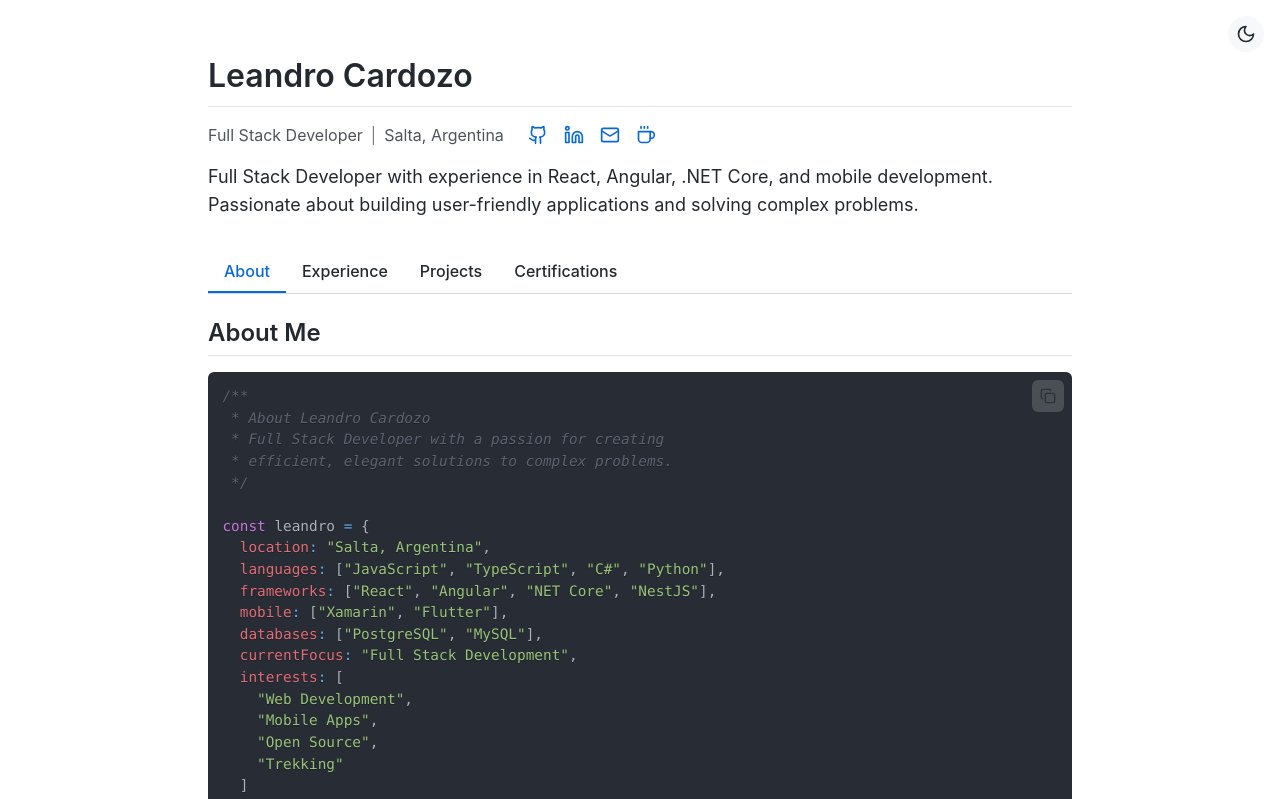
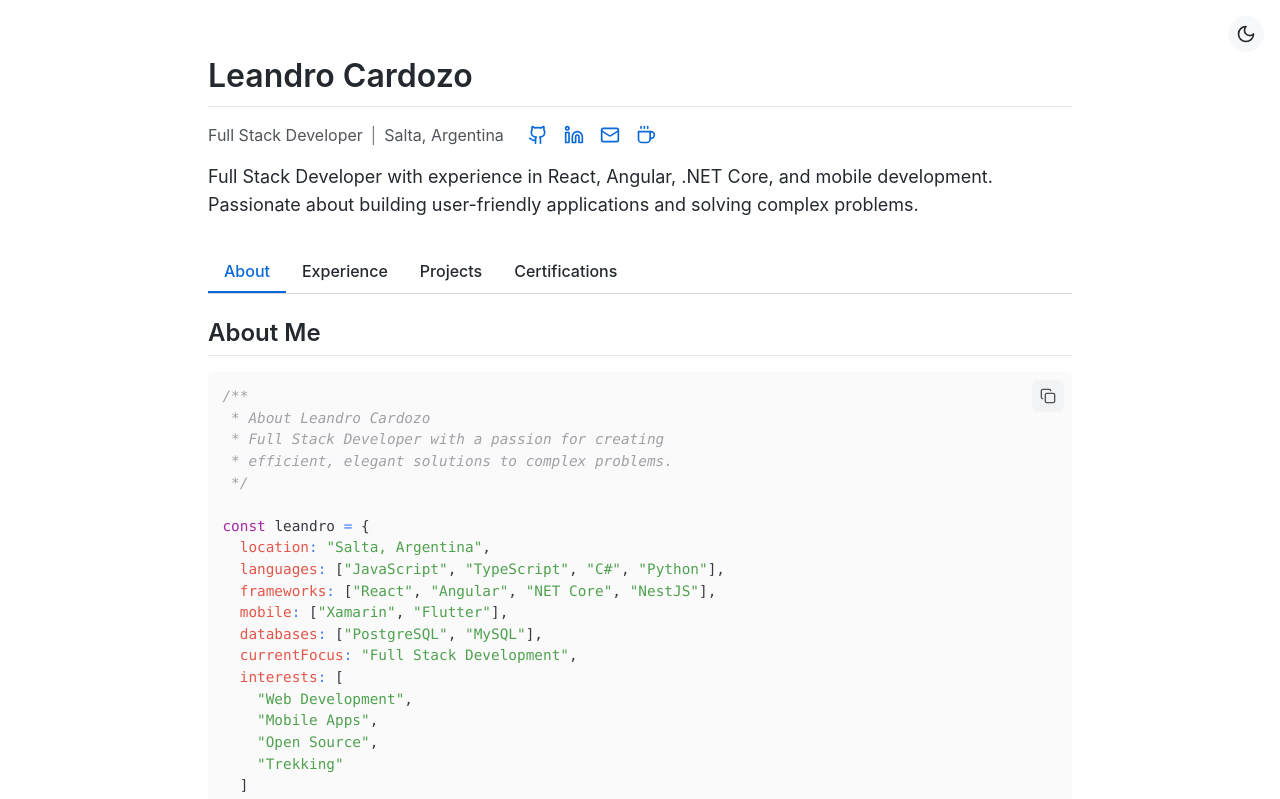
Before and after one commit to leanczo/leanczo.github.io, a React (Vite) app: page / in a window 1280 px wide. Shown: the top 799 px of the page. Built offline with nearby package versions, Linux system fonts and the light colour scheme.

Commit message:
👽 Fix theme color

```diff
--- a/src/App.tsx
+++ b/src/App.tsx
@@ -6,27 +6,33 @@ import Footer from './components/Footer';
 
 function App() {
   const [isDarkMode, setIsDarkMode] = useState(false);
+  const [isThemeReady, setIsThemeReady] = useState(false);
 
   useEffect(() => {
     // Check user preference
     const prefersDark = window.matchMedia('(prefers-color-scheme: dark)').matches;
     setIsDarkMode(prefersDark);
+    setIsThemeReady(true);
   }, []);
 
   useEffect(() => {
+    if (!isThemeReady) return;
     // Apply the theme to the document
     if (isDarkMode) {
       document.documentElement.classList.add('dark');
     } else {
       document.documentElement.classList.remove('dark');
     }
-  }, [isDarkMode]);
+  }, [isDarkMode, isThemeReady]);
 
   const toggleTheme = () => {
     setIsDarkMode(!isDarkMode);
   };
 
   useEffect(() => {
+    if (!isThemeReady) return;
+    const commentsDiv = document.querySelector('.giscus');
+    if (commentsDiv && !commentsDiv.hasChildNodes()) {
       const script = document.createElement('script');
       script.src = 'https://giscus.app/client.js';
       script.setAttribute('data-repo', 'leanczo/leanczo.github.io');
@@ -38,15 +44,30 @@ function App() {
       script.setAttribute('data-reactions-enabled', '1');
       script.setAttribute('data-emit-metadata', '0');
       script.setAttribute('data-input-position', 'bottom');
-    script.setAttribute('data-theme', 'dark');
+      script.setAttribute('data-theme', isDarkMode ? 'dark' : 'light');
       script.setAttribute('data-lang', 'en');
       script.crossOrigin = 'anonymous';
       script.async = true;
-    const commentsDiv = document.querySelector('.giscus');
-    if (commentsDiv && !commentsDiv.hasChildNodes()) {
       commentsDiv.appendChild(script);
     }
-  }, []);
+  }, [isDarkMode, isThemeReady]);
+
+  useEffect(() => {
+    if (!isThemeReady) return;
+    const iframe = document.querySelector<HTMLIFrameElement>('.giscus iframe');
+    if (iframe) {
+      iframe.contentWindow?.postMessage(
+        {
+          giscus: {
+            setConfig: {
+              theme: isDarkMode ? 'dark' : 'light',
+            },
+          },
+        },
+        'https://giscus.app'
+      );
+    }
+  }, [isDarkMode, isThemeReady]);
 
   return (
     <div className="min-h-screen bg-md-bg-light dark:bg-md-bg-dark text-md-text-light dark:text-md-text-dark transition-colors duration-300">
@@ -61,8 +82,8 @@ function App() {
       </div>
       <div className="markdown-body container mx-auto px-4 py-8 max-w-4xl">
         <Header />
-        <TabContainer />
-        <div className="giscus" />
+        <TabContainer isDarkMode={isDarkMode} />
+        {isThemeReady && <div className="giscus" />}
         <Footer />
       </div>
     </div>
--- a/src/components/TabContainer.tsx
+++ b/src/components/TabContainer.tsx
@@ -12,13 +12,17 @@ const tabs = [
   { id: 'certifications', label: 'Certifications' },
 ];
 
-const TabContainer: React.FC = () => {
+interface TabContainerProps {
+  isDarkMode: boolean;
+}
+
+const TabContainer: React.FC<TabContainerProps> = ({isDarkMode}) => {
   const [activeTab, setActiveTab] = useState('about');
 
   const renderTabContent = () => {
     switch (activeTab) {
       case 'about':
-        return <AboutTab />;
+        return <AboutTab isDarkMode={isDarkMode}/>;
       case 'experience':
         return <ExperienceTab />;
       case 'projects':
@@ -26,7 +30,7 @@ const TabContainer: React.FC = () => {
       case 'certifications':
         return <CertificationsTab />;
       default:
-        return <AboutTab />;
+        return <AboutTab isDarkMode={isDarkMode}/>;
     }
   };
 
--- a/src/components/tabs/AboutTab.tsx
+++ b/src/components/tabs/AboutTab.tsx
@@ -1,7 +1,11 @@
 import React from 'react';
 import CodeBlock from '../ui/CodeBlock';
 
-const AboutTab: React.FC = () => {
+interface AboutTabProps {
+  isDarkMode: boolean;
+}
+
+const AboutTab: React.FC<AboutTabProps> = ({isDarkMode}) => {
   const bioCode = `/**
  * About Leandro Cardozo
  * Full Stack Developer with a passion for creating
@@ -28,7 +32,7 @@ const leandro = {
       <h2 className="text-2xl font-semibold mb-4">About Me</h2>
 
       <div className="mb-6">
-        <CodeBlock code={bioCode} language="javascript" />
+        <CodeBlock code={bioCode} language="javascript" isDarkMode={isDarkMode}/>
       </div>
 
       <p className="mb-4">
--- a/src/components/ui/CodeBlock.tsx
+++ b/src/components/ui/CodeBlock.tsx
@@ -1,14 +1,15 @@
 import React from 'react';
 import { PrismLight as SyntaxHighlighter } from 'react-syntax-highlighter';
-import { oneDark } from 'react-syntax-highlighter/dist/esm/styles/prism';
+import { oneDark, oneLight } from 'react-syntax-highlighter/dist/esm/styles/prism';
 import { Copy } from 'lucide-react';
 
 interface CodeBlockProps {
   code: string;
   language: string;
+  isDarkMode: boolean;
 }
 
-const CodeBlock: React.FC<CodeBlockProps> = ({ code, language }) => {
+const CodeBlock: React.FC<CodeBlockProps> = ({ code, language, isDarkMode }) => {
   const [copied, setCopied] = React.useState(false);
 
   const handleCopy = () => {
@@ -16,6 +17,8 @@ const CodeBlock: React.FC<CodeBlockProps> = ({ code, language }) => {
     setCopied(true);
     setTimeout(() => setCopied(false), 2000);
   };
+
+  const normalizedCode = typeof code === 'string' ? code : (code ? String(code) : '');
 
   return (
     <div className="relative">
@@ -29,14 +32,14 @@ const CodeBlock: React.FC<CodeBlockProps> = ({ code, language }) => {
 
       <SyntaxHighlighter
         language={language}
-        style={oneDark}
+        style={isDarkMode ? oneDark : oneLight}
         customStyle={{
           margin: 0,
           borderRadius: '0.375rem',
           fontSize: '0.9rem',
         }}
       >
-        {code}
+        {normalizedCode}
       </SyntaxHighlighter>
     </div>
   );
```
Lines whose indentation alone changed are shown as unchanged.
